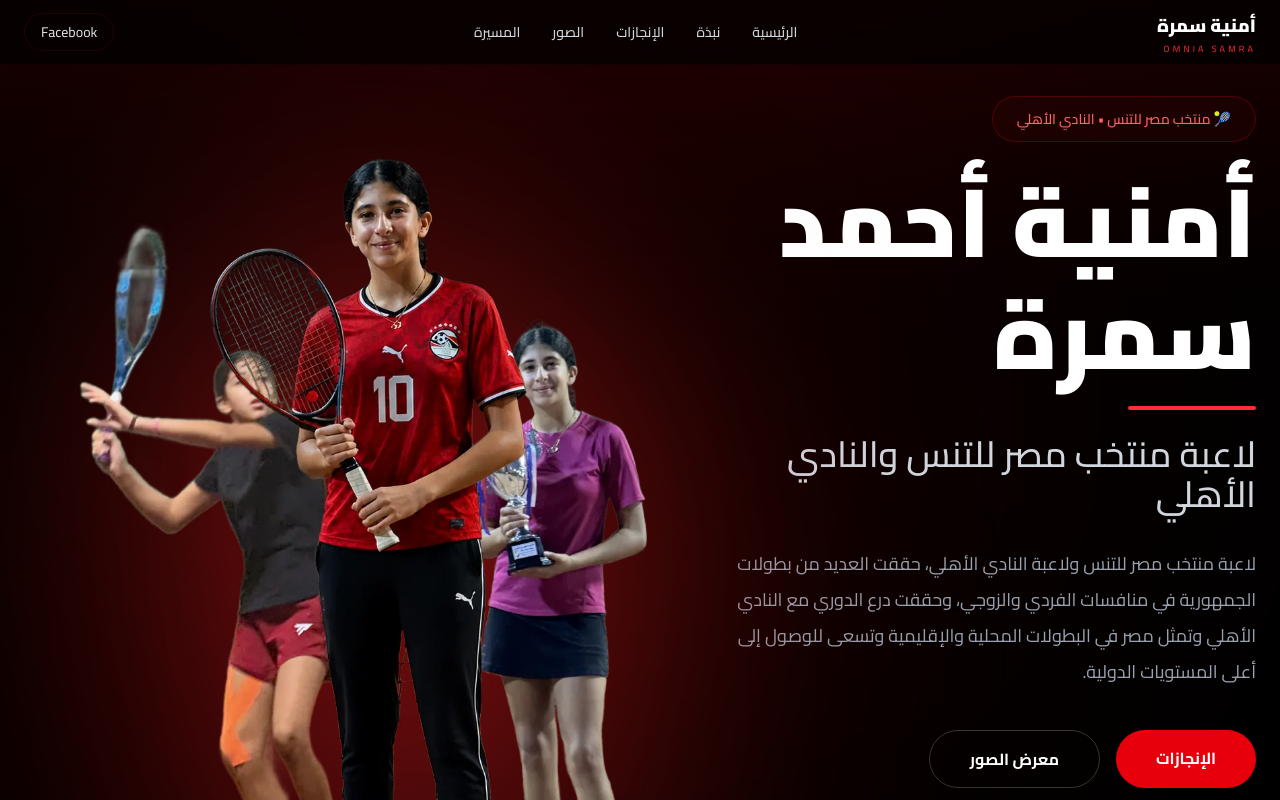
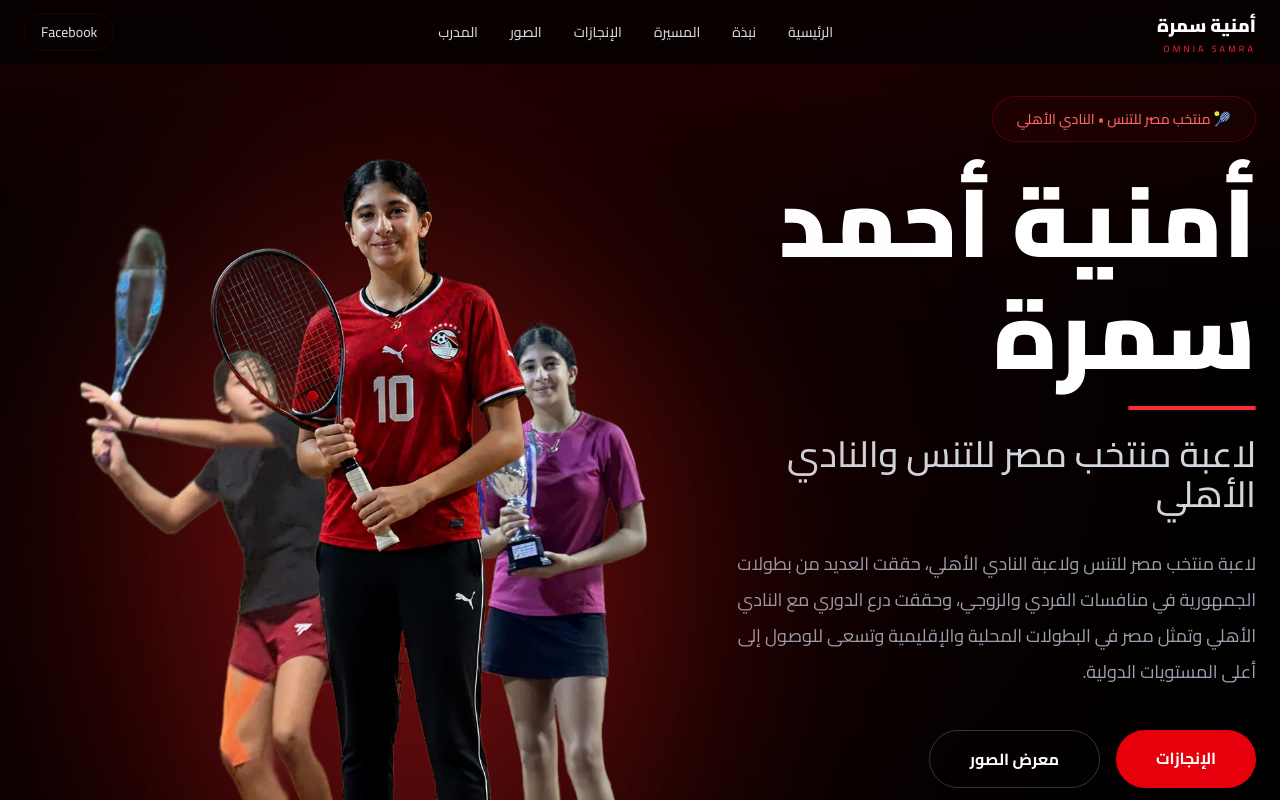
Before and after one commit to drahmedsamra/omnia, a Next.js app: page / in a window 1280 px wide. Shown: the top 800 px of the page. Built offline with nearby package versions, Linux system fonts and the light colour scheme.

Commit message:
Add contributors section and update social links

```diff
--- a/components/Navbar.tsx
+++ b/components/Navbar.tsx
@@ -1,3 +1,4 @@
+
 "use client";
 
 import { useState } from "react";
@@ -8,9 +9,10 @@ export default function Navbar() {
   const links = [
     { name: "الرئيسية", href: "#hero" },
     { name: "نبذة", href: "#about" },
+    { name: "المسيرة", href: "#timeline" },
     { name: "الإنجازات", href: "#achievements" },
     { name: "الصور", href: "#gallery" },
-    { name: "المسيرة", href: "#timeline" },
+    { name: "المدرب", href: "#coach" },
   ];
 
   return (
@@ -45,7 +47,7 @@ export default function Navbar() {
             ))}
           </nav>
 
-          {/* Social */}
+          {/* Desktop Facebook */}
           <a
             href="https://www.facebook.com/omniasamratennis"
             target="_blank"
@@ -122,11 +124,12 @@ export default function Navbar() {
               </a>
             ))}
 
+            {/* Mobile Facebook */}
             <a
               href="https://www.facebook.com/omniasamratennis"
               target="_blank"
               rel="noopener noreferrer"
-  className="hidden md:flex items-center rounded-full border border-red-900/20 px-4 py-2 text-sm text-gray-200 transition hover:border-red-500 hover:bg-red-500/10 hover:text-white"
+              className="mt-8 rounded-full border border-red-900/20 px-4 py-2 text-center text-sm text-gray-200 transition hover:border-red-500 hover:bg-red-500/10 hover:text-white"
             >
               Facebook
             </a>
```
Lines whose indentation alone changed are shown as unchanged.
